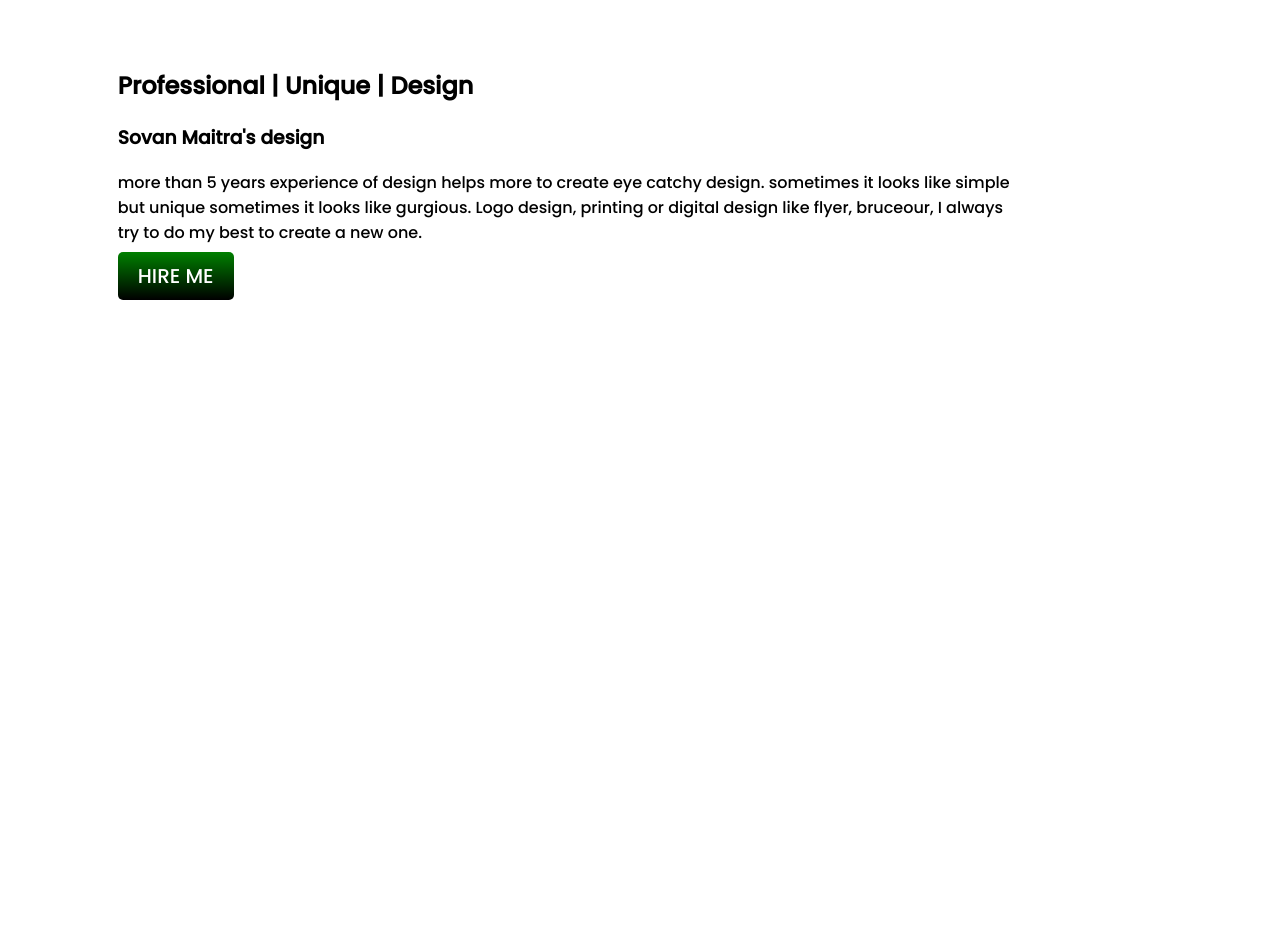
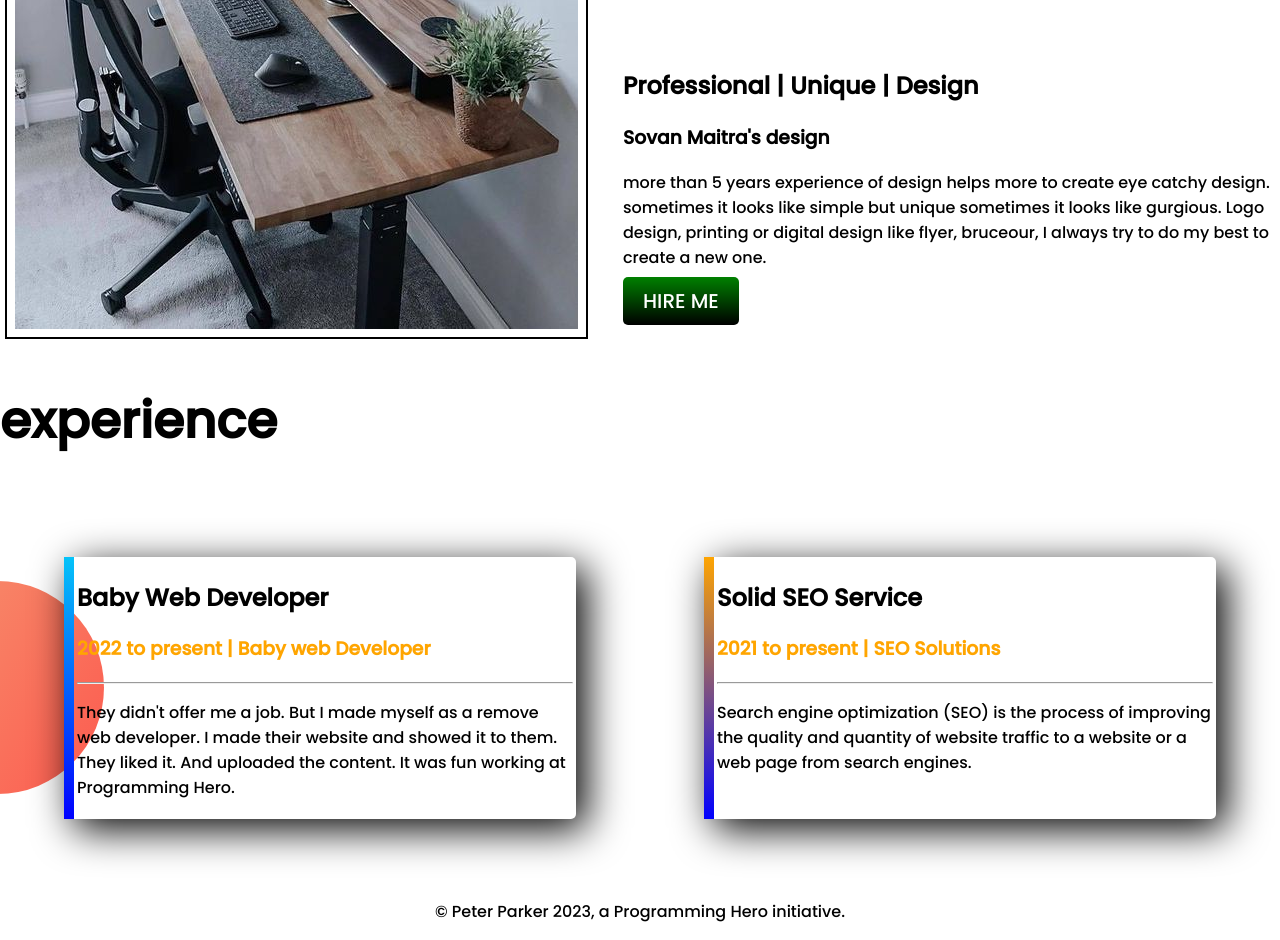
Before and after one commit to Sovan-Maitra/developer-portfolio, a plain HTML site: page index.html in a window 1280 px wide. Shown: the part 1104-2044 px from the top of the page. Before the commit the page ends 1404 px from the top, so only its background shows below. Drawn offline with Linux system fonts and the light colour scheme.

Commit message:
development commit

```diff
--- a/index.html
+++ b/index.html
@@ -44,6 +44,24 @@
 
         </div>
     </section>
+    <h1 id="exp-head">experience</h1>
+    <Section class="exp-area">
+        <div class="experience-area">
+            <div id="baby-dev">
+                <h2>Baby Web Developer</h2>
+                <h3 class="color-change">2022 to present | Baby web Developer</h3><hr>
+                <p>They didn't offer me a job. But I made myself as a remove web developer. I made their website and showed it to them. They liked it. And uploaded the content. It was fun working at Programming Hero.</p>
+            </div>
+            <div id="seo-ser">
+                <h2>Solid SEO Service</h2>
+                <h3 class="color-change">2021 to present | SEO Solutions</h3><hr>
+                <p>Search engine optimization (SEO) is the process of improving the quality and quantity of website traffic to a website or a web page from search engines.</p>
+            </div>
+        </div>
+    </Section>
+    <footer>
+        <p class="footer">© Peter Parker 2023, a Programming Hero initiative.</p>
+    </footer>
 </body>
 
 
--- a/style.css
+++ b/style.css
@@ -79,3 +79,41 @@ section {
     padding: 5px;
     border-radius: 1px;
 }
+.experience-area{
+    display: flex;
+
+
+}
+#baby-dev{
+    width: 50%;
+    margin: 5%;
+    padding: 3px;
+    box-shadow: 10px 10px 40px black;
+    border-left: 10px solid;
+    border-radius: 5px;
+    border-image: linear-gradient(rgb(5, 196, 249),blue);
+    border-image-slice: 1;
+}
+#seo-ser{
+    width: 50%;
+    margin: 5%;
+    padding: 3px;
+    box-shadow: 10px 10px 40px black;
+    border-left: 10px solid;
+    border-radius: 5px;
+    border-image: linear-gradient(orange,blue);
+    border-image-slice: 1;
+
+}
+.exp-area{
+    background-image: url(images/exp-bg.png);
+    background-repeat: no-repeat;
+    background-position: left;
+
+}
+.exp-head{
+    margin-top: 10px;
+}
+.footer{
+    text-align: center;
+}
```
Also changed, not shown: images/computer table.jpg (added).
